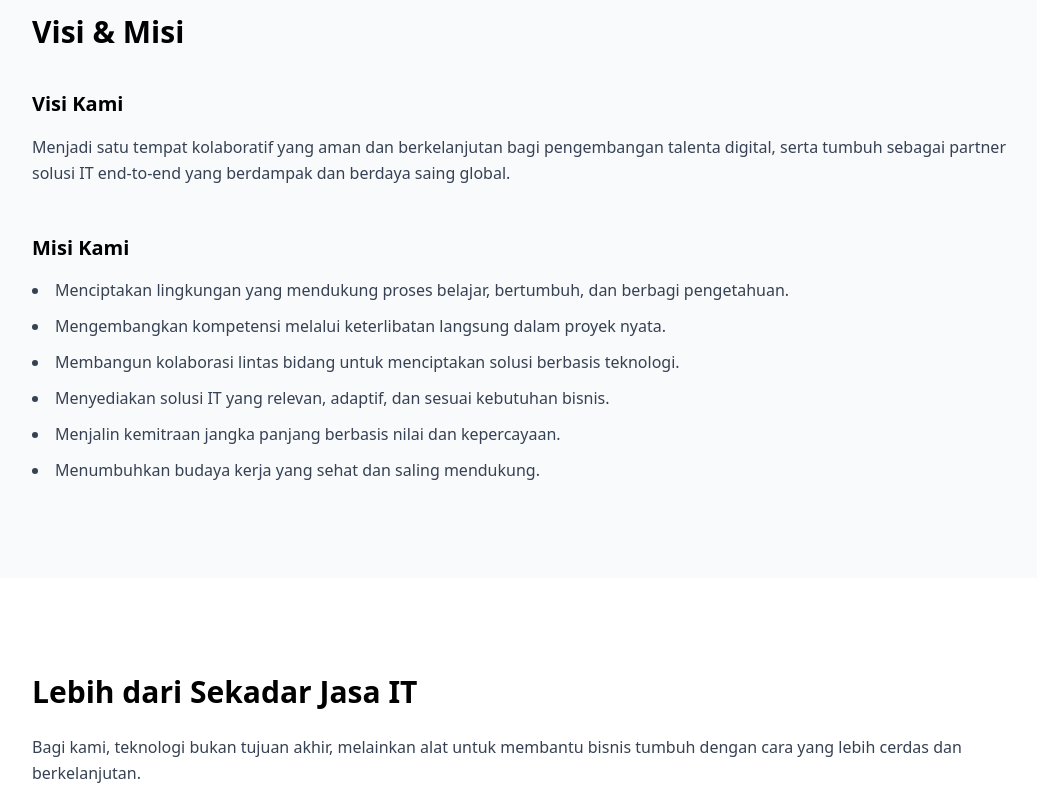
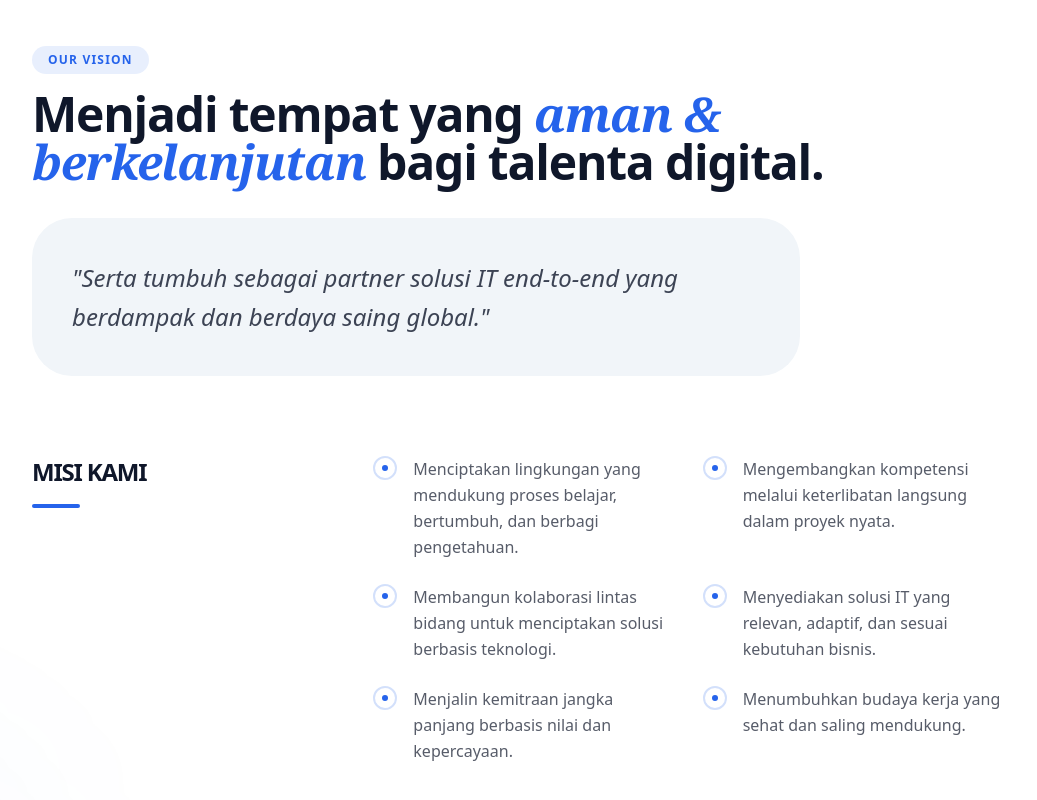
Before and after one commit to iqmalakur/onetem, a Vue app: page /about in a window 1280 px wide. Shown: the part 3420-4220 px from the top of the page, without its empty margins (120-1157 px from the left). Built offline with nearby package versions, Linux system fonts and the light colour scheme; the HTML template or start-up script is replaced by a standard one.

Commit message:
redesign vision mission section

```diff
--- a/src/pages/about/sections/VisionMission.vue
+++ b/src/pages/about/sections/VisionMission.vue
@@ -1,42 +1,108 @@
+<script setup lang="ts">
+import { useElementObserver } from "@/composables/useElementObserver";
+
+const { target: _target, isVisible } = useElementObserver();
+
+const missions = [
+  "Menciptakan lingkungan yang mendukung proses belajar, bertumbuh, dan berbagi pengetahuan.",
+  "Mengembangkan kompetensi melalui keterlibatan langsung dalam proyek nyata.",
+  "Membangun kolaborasi lintas bidang untuk menciptakan solusi berbasis teknologi.",
+  "Menyediakan solusi IT yang relevan, adaptif, dan sesuai kebutuhan bisnis.",
+  "Menjalin kemitraan jangka panjang berbasis nilai dan kepercayaan.",
+  "Menumbuhkan budaya kerja yang sehat dan saling mendukung.",
+];
+</script>
+
 <template>
-  <section class="py-24 bg-gray-50">
-    <div class="max-w-5xl mx-auto px-6">
-      <h2 class="text-2xl md:text-3xl font-bold mb-10">Visi & Misi</h2>
+  <section
+    ref="_target"
+    class="relative py-24 md:py-32 bg-bg-main transition-colors duration-700"
+  >
+    <div class="max-w-5xl mx-auto px-6 relative z-10">
+      <div class="mb-20">
+        <div
+          class="inline-block mb-4 px-4 py-1.5 rounded-full bg-primary/10 text-primary text-xs font-black uppercase tracking-widest transition-all duration-1000 delay-100"
+          :class="
+            isVisible ? 'opacity-100 translate-y-0' : 'opacity-0 translate-y-4'
+          "
+        >
+          Our Vision
+        </div>
 
-      <div class="mb-12">
-        <h3 class="text-xl font-semibold mb-4">Visi Kami</h3>
-        <p class="text-gray-700 leading-relaxed">
-          Menjadi satu tempat kolaboratif yang aman dan berkelanjutan bagi
-          pengembangan talenta digital, serta tumbuh sebagai partner solusi IT
-          end-to-end yang berdampak dan berdaya saing global.
-        </p>
+        <h2
+          class="text-3xl md:text-5xl font-black text-text-main tracking-tight mb-8 transition-all duration-1000 delay-300"
+          :class="
+            isVisible ? 'opacity-100 translate-y-0' : 'opacity-0 translate-y-8'
+          "
+        >
+          Menjadi tempat yang
+          <span class="text-primary italic font-serif"
+            >aman & berkelanjutan</span
+          >
+          bagi talenta digital.
+        </h2>
+
+        <div
+          class="max-w-3xl p-8 md:p-10 rounded-[2.5rem] bg-secondary transition-all duration-1000 delay-500"
+          :class="isVisible ? 'opacity-100 scale-100' : 'opacity-0 scale-95'"
+        >
+          <p
+            class="text-xl md:text-2xl text-text-main/80 leading-relaxed italic"
+          >
+            "Serta tumbuh sebagai partner solusi IT end-to-end yang berdampak
+            dan berdaya saing global."
+          </p>
+        </div>
       </div>
 
-      <div>
-        <h3 class="text-xl font-semibold mb-4">Misi Kami</h3>
-        <ul class="space-y-3 text-gray-700 list-disc list-inside">
-          <li>
-            Menciptakan lingkungan yang mendukung proses belajar, bertumbuh, dan
-            berbagi pengetahuan.
-          </li>
-          <li>
-            Mengembangkan kompetensi melalui keterlibatan langsung dalam proyek
-            nyata.
-          </li>
-          <li>
-            Membangun kolaborasi lintas bidang untuk menciptakan solusi berbasis
-            teknologi.
-          </li>
-          <li>
-            Menyediakan solusi IT yang relevan, adaptif, dan sesuai kebutuhan
-            bisnis.
-          </li>
-          <li>
-            Menjalin kemitraan jangka panjang berbasis nilai dan kepercayaan.
-          </li>
-          <li>Menumbuhkan budaya kerja yang sehat dan saling mendukung.</li>
-        </ul>
+      <div class="grid lg:grid-cols-12 gap-12 items-start">
+        <div class="lg:col-span-4">
+          <h3
+            class="text-2xl font-black text-text-main uppercase tracking-tighter transition-all duration-1000 delay-600"
+            :class="
+              isVisible
+                ? 'opacity-100 translate-x-0'
+                : 'opacity-0 -translate-x-10'
+            "
+          >
+            Misi Kami
+          </h3>
+          <div class="mt-4 w-12 h-1 bg-primary rounded-full"></div>
+        </div>
+
+        <div class="lg:col-span-8">
+          <ul class="grid sm:grid-cols-2 gap-6">
+            <li
+              v-for="(mission, index) in missions"
+              :key="index"
+              class="group flex gap-4 transition-all duration-700"
+              :style="{ transitionDelay: `${700 + index * 100}ms` }"
+              :class="
+                isVisible
+                  ? 'opacity-100 translate-y-0'
+                  : 'opacity-0 translate-y-8'
+              "
+            >
+              <div
+                class="shrink-0 w-6 h-6 rounded-full border-2 border-primary/20 flex items-center justify-center group-hover:bg-primary group-hover:border-primary transition-all duration-300"
+              >
+                <div
+                  class="w-1.5 h-1.5 rounded-full bg-primary group-hover:bg-white"
+                ></div>
+              </div>
+              <p
+                class="text-text-main/70 leading-relaxed group-hover:text-text-main transition-colors"
+              >
+                {{ mission }}
+              </p>
+            </li>
+          </ul>
+        </div>
       </div>
     </div>
+
+    <div
+      class="absolute bottom-0 left-0 w-64 h-64 bg-primary/5 rounded-full blur-[100px] -translate-x-1/2 translate-y-1/2 pointer-events-none"
+    ></div>
   </section>
 </template>
```
